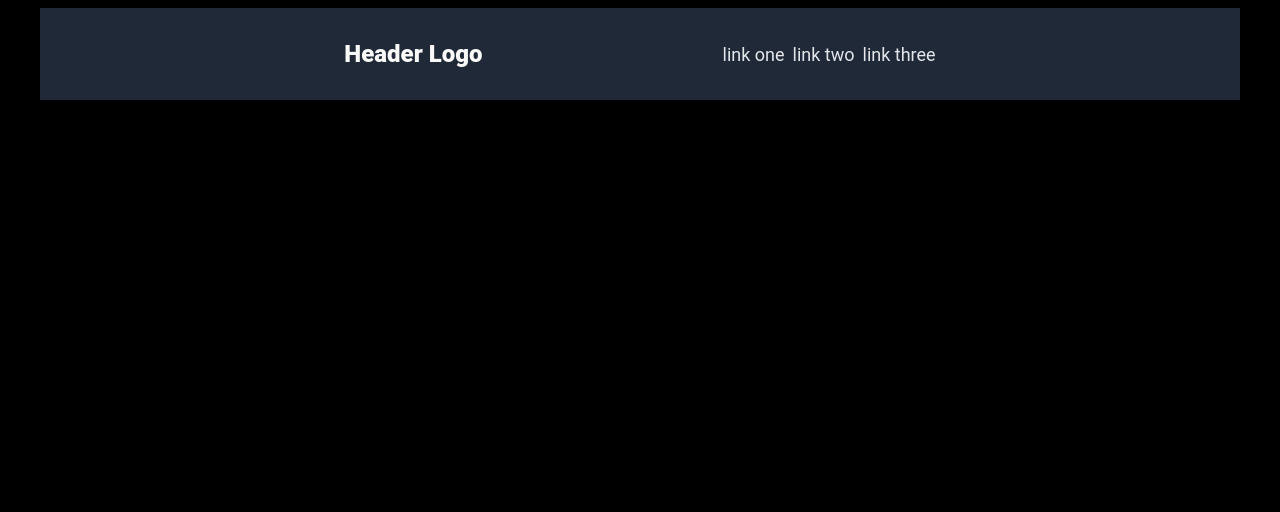
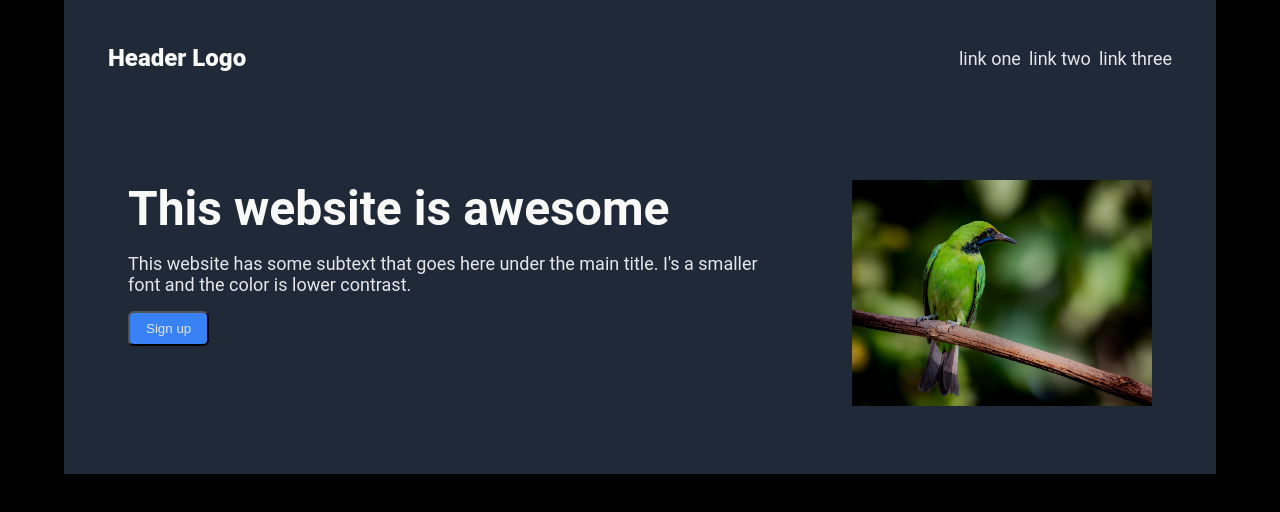
Before and after one commit to JesusSQ/landing-page, a plain HTML site: page index.html in a window 1280 px wide. Drawn offline with Linux system fonts and the light colour scheme.

Commit message:
Finish dark background part
Fix some things on the padding and margin of the header. Create a new
folder with an image. Finish the hero part (dark part) and add some
style to the text, image and button.

```diff
--- a/index.html
+++ b/index.html
@@ -19,5 +19,19 @@
             </ul>
         </div>
     </div>
+    <div class="hero-part">
+        <div class="right-hero">
+            <div class="hero-title">This website is awesome</div>
+            <div class="text">
+                This website has some subtext that goes here
+                under the main title. I's a smaller font and the
+                color is lower contrast.
+            </div>
+            <button class="hero-button">Sign up</button>
+        </div>
+        <div class="left-hero">
+            <img src="images/bird.jpg" alt="bird">
+        </div>
+    </div>
 </body>
 </html>
--- a/style.css
+++ b/style.css
@@ -1,22 +1,35 @@
 body{
     font-family: 'roboto', sans-serif;
     background: #000;
+    margin: 0 64px;
 }
 
 .header {
+    display: flex;
+    justify-content: space-between;
+    align-items: center;
+    padding: 44px;
+}
+
+.header, .hero-part {
     background: #1f2937;
+}
+
+.hero-part {
     display: flex;
-    justify-content: center;
-    align-items: center;
-    gap: 240px;
-    padding: 32px;
-    margin: 0 32px;
+    padding: 64px;
+    gap: 64px;
+}
+
+.right-hero {
+    display: flex;
+    flex-direction: column;
+    gap: 16px;
+    align-items: flex-start;
 }
 
 a {
     text-decoration: none;
-    font-size: 18px;
-    color: #e5e7eb;
 }
 
 .left-info {
@@ -32,3 +45,25 @@ ul {
     padding: 0;
     gap: 8px;
 }
+
+img {
+    width: 300px;
+}
+
+.hero-title {
+    font-size: 48px;
+    font-weight: bolder;
+    color: #f9faf8;
+}
+
+a, .right-hero .text {
+    font-size: 18px;
+    color: #e5e7eb;
+}
+
+.hero-button {
+    color: #e5e7eb;
+    background: #3882f6;
+    padding: 8px 16px;
+    border-radius: 6px;
+}
```
Also changed, not shown: images/bird.jpg (added).
